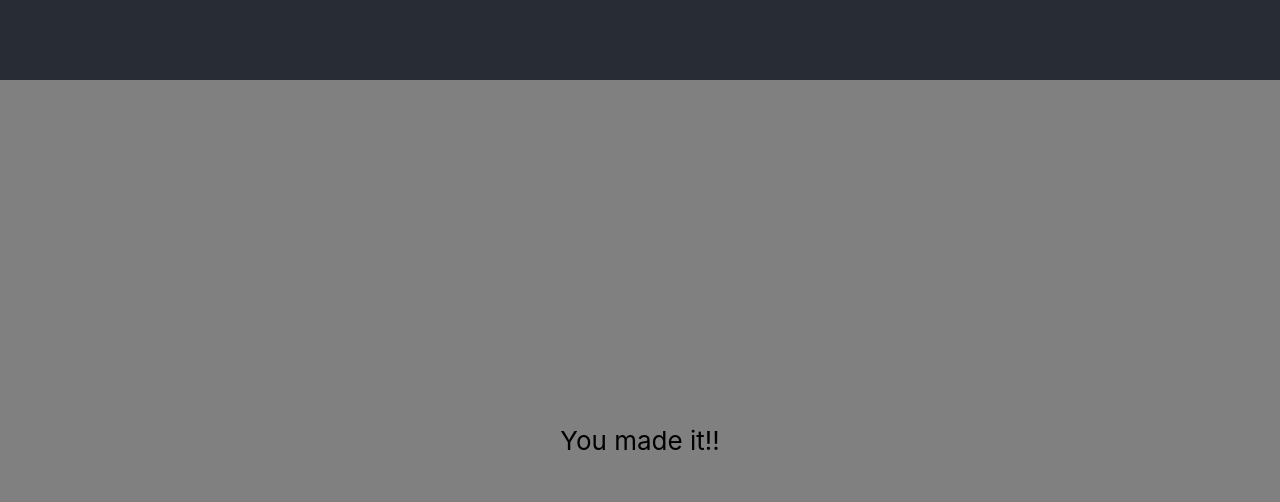
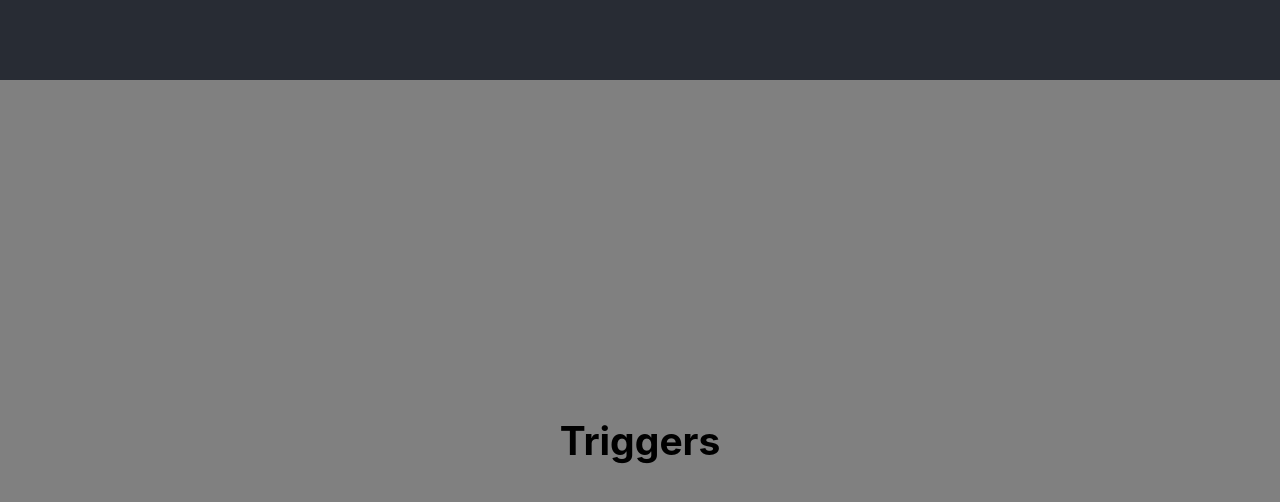
Before and after one commit to dasalazar1/trigger-tracker, a React (Create React App) app: page /menu in a window 1280 px wide. Shown: the top 502 px of the page. Built offline with nearby package versions, Linux system fonts and the light colour scheme.

Commit message:
added local storeage and staring work on menu

```diff
--- a/src/App.js
+++ b/src/App.js
@@ -8,6 +8,19 @@ class App extends Component {
   state = {
     triggers: {}
   };
+
+  componentDidMount() {
+    //reinstate local storeage
+    const localStorgeRef = localStorage.getItem(`triggers`);
+    if (localStorgeRef) {
+      this.setState({ triggers: JSON.parse(localStorgeRef) });
+    }
+  }
+
+  componentDidUpdate() {
+    console.log('It UPdated');
+    localStorage.setItem(`triggers`, JSON.stringify(this.state.triggers));
+  }
 
   addTrigger = trigger => {
     // take a copy of existing state
@@ -28,7 +41,7 @@ class App extends Component {
         <header className="App-header" />
         <div className="App-body">
           <Route exact path="/" render={props => <TriggerAdd {...props} addTrigger={this.addTrigger} />} />
-          <Route path="/menu" component={TriggerMenu} />
+          <Route path="/menu" render={props => <TriggerMenu {...props} triggers={this.state.triggers} />} />
         </div>
       </div>
     );
--- a/src/components/TriggerMenu.js
+++ b/src/components/TriggerMenu.js
@@ -8,9 +8,13 @@ class TriggerMenu extends Component {
 
   render() {
     console.log('menu');
+    console.table(this.props.triggers);
     return (
       <React.Fragment>
-        <div>You made it!!</div>
+        <h2>Triggers</h2>
+        {Object.keys(this.props.triggers).map(key => (
+          <div key={key}>{this.props.triggers[key]}</div>
+        ))}
       </React.Fragment>
     );
   }
```
Also changed, not shown: 1 other file (tests, documents, lock files or other folders).
